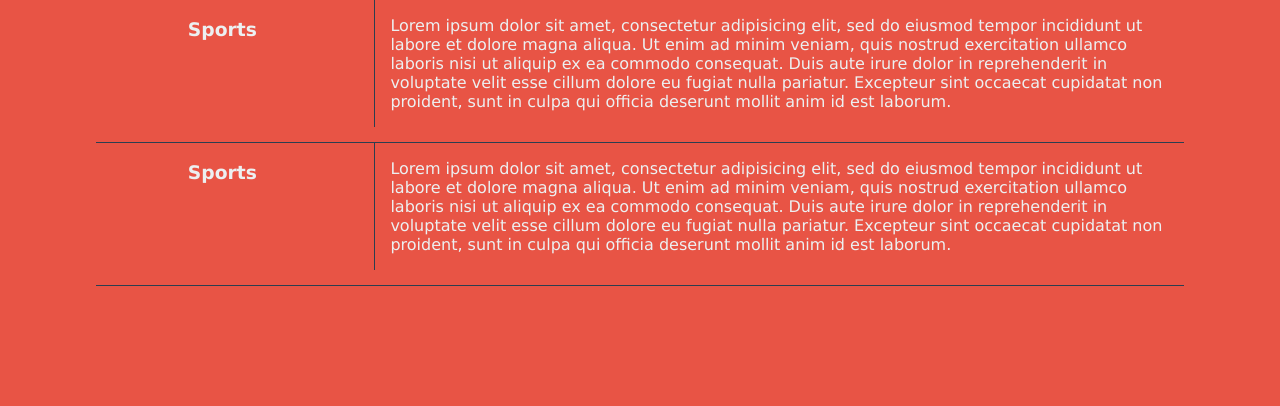
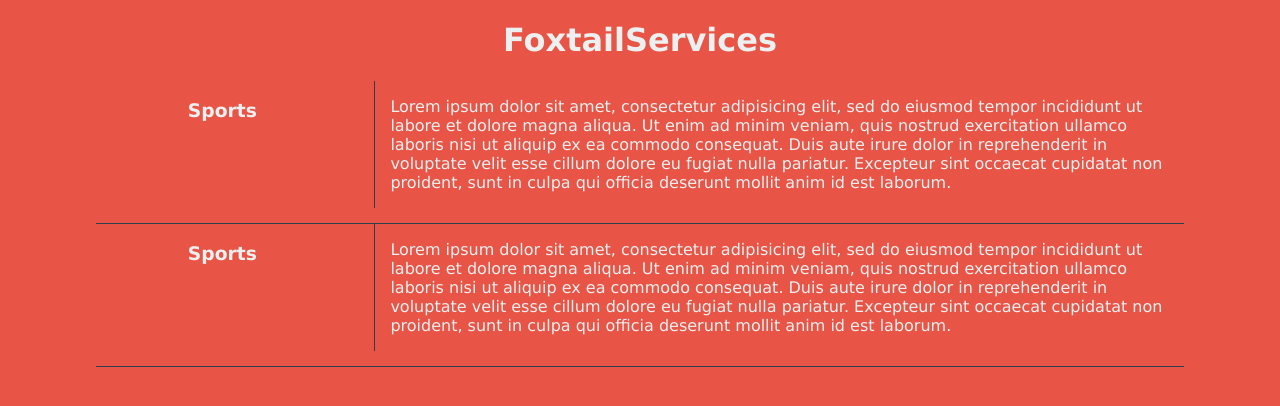
Before and after one commit to rohit627/foxtest, a website: page index.html in a window 1280 px wide. Drawn offline with nearby package versions, Linux system fonts and the light colour scheme.

Commit message:
added heading

```diff
--- a/index.html
+++ b/index.html
@@ -21,6 +21,7 @@
 
         <!-- Add your site or application content here -->
         <div class="container">
+        <h1>FoxtailServices</h1>
         <section>
             <aside>
                 <h3>Sports</h3>
--- a/sass/main.scss
+++ b/sass/main.scss
@@ -9,6 +9,9 @@
     font-family:$verdana;
     @include background(lighten($red,2%));
     color: $white;
+}
+h1 {
+    text-align: center;
 }
 
 .container {
```
Also changed, not shown: css/main.css.
